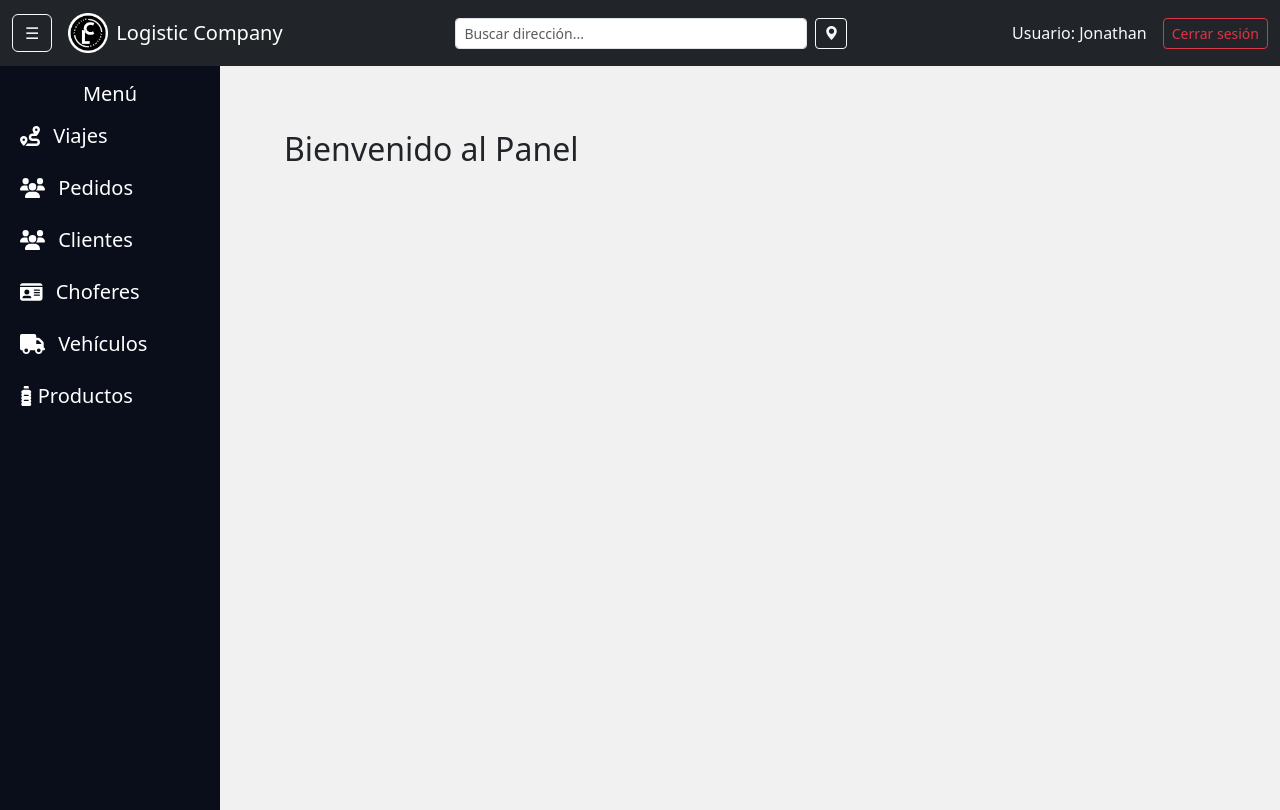
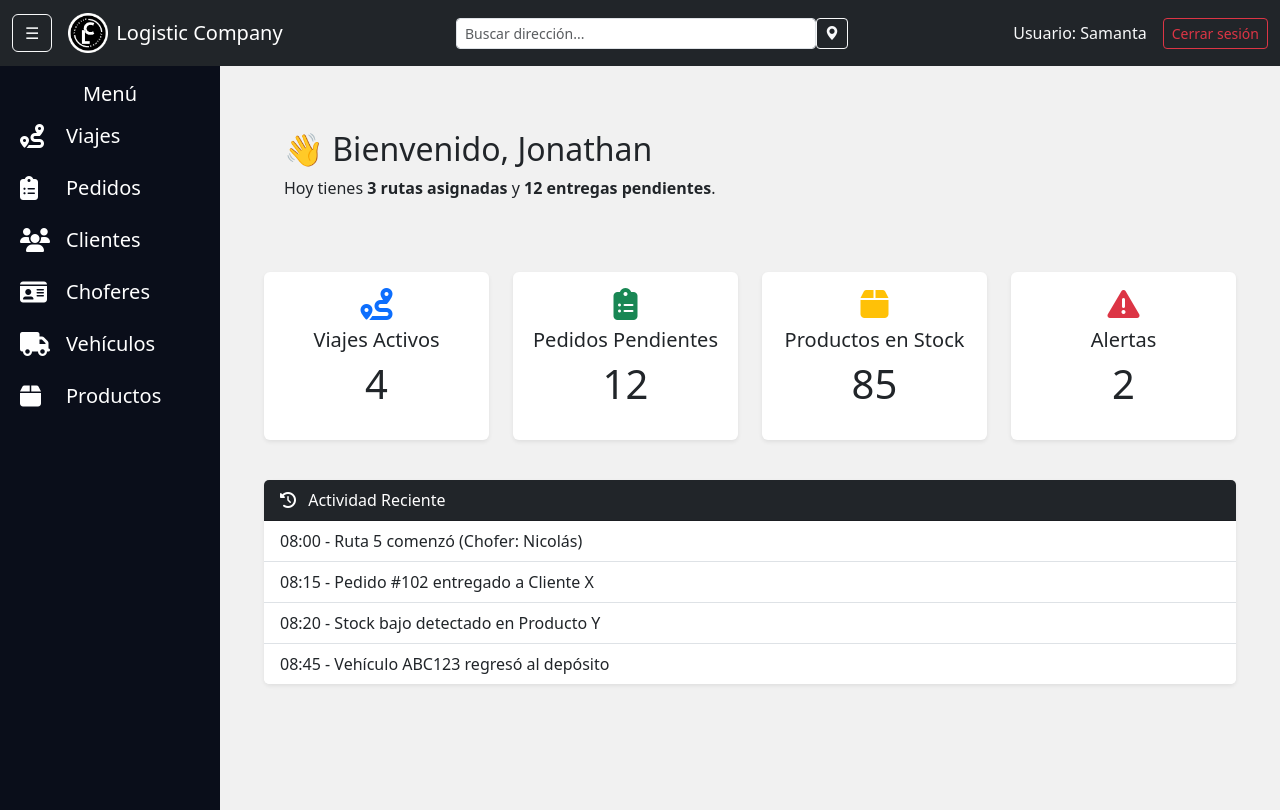
Before and after one commit to NicolasAgustinDev/proyectologistica, a PHP site: page /index.php in a window 1280 px wide. Run offline with PHP 8.4, Linux system fonts and the light colour scheme; a user stored in the database is signed in; some libraries are stand-ins or nearby versions.

Commit message:
Info en index (solo visual) + mapa en ventana flotante

```diff
--- a/ProyectoLogistica/estilo/styles.css
+++ b/ProyectoLogistica/estilo/styles.css
@@ -7,26 +7,6 @@ body, html {
     display: flex;
     height: calc(100vh - 56px); /* Altura de la ventana menos la navbar (56px por defecto en Bootstrap) */
 }
-
-
-.sidebar {
-    width: 220px;
-    background-color: #0a0e1a;
-    color: white;
-    padding-top: 1rem;
-}
-
-.sidebar a {
-    color: white;
-    text-decoration: none;
-    padding: 10px 20px;
-    display: block;
-}
-
-.sidebar a:hover {
-    background-color: #495057;
-}
-
 .main-content {
     flex: 1;
     display: flex;
@@ -43,6 +23,7 @@ body, html {
     flex: 1;
 }
 
+/* Sidebar base */
 .sidebar {
     width: 220px;
     background-color: #0a0e1a;
@@ -52,12 +33,35 @@ body, html {
     overflow: hidden;
 }
 
-.sidebar.collapsed {
-    width: 0;
-    padding: 0;
+/* Enlaces del sidebar */
+.sidebar a {
+    color: white;
+    text-decoration: none;
+    padding: 10px 20px;
+    display: flex;
+    align-items: center;
 }
 
-/* Responsive ajustes */
+.sidebar a i {
+    font-size: 1.5rem;
+    min-width: 30px; /* Para alinear los íconos */
+}
+
+/* Colapsado desktop */
+.sidebar.collapsed {
+    width: 60px;
+}
+
+.sidebar.collapsed .link-text {
+    display: none;
+}
+
+/* Hover */
+.sidebar a:hover {
+    background-color: #495057;
+}
+
+/* Responsive (mobile) */
 @media (max-width: 768px) {
     .wrapper {
         flex-direction: column;
@@ -65,21 +69,15 @@ body, html {
 
     .sidebar {
         position: absolute;
-        top: 56px; /* Altura del navbar */
+        top: 56px; /* altura navbar */
         left: 0;
         height: calc(100vh - 56px);
         z-index: 1050;
-        background-color: #0a0e1a;
-    }
-
-    .sidebar.collapsed {
         transform: translateX(-100%);
         transition: transform 0.3s ease;
-        width: 220px;
     }
 
     .sidebar:not(.collapsed) {
         transform: translateX(0);
-        transition: transform 0.3s ease;
     }
 }
--- a/ProyectoLogistica/index.php
+++ b/ProyectoLogistica/index.php
@@ -2,8 +2,68 @@
 <?php require_once "sectores/parte_superior.php" ?>
         <!-- Page Content -->
         <div class="content-area">
-            <h2>Bienvenido al Panel</h2>
+            <h2>👋 Bienvenido, Jonathan</h2>
+            <p>Hoy tienes <strong>3 rutas asignadas</strong> y <strong>12 entregas pendientes</strong>.</p>
+
         </div>
+        <div class="container mt-4">
+
+
+  <!-- MÉTRICAS -->
+  <div class="row text-center mb-4">
+    <div class="col-md-3 mb-3">
+      <div class="card shadow-sm border-0">
+        <div class="card-body">
+          <i class="fas fa-route fa-2x text-primary mb-2"></i>
+          <h5 class="card-title">Viajes Activos</h5>
+          <p class="display-6">4</p>
+        </div>
+      </div>
+    </div>
+    <div class="col-md-3 mb-3">
+      <div class="card shadow-sm border-0">
+        <div class="card-body">
+          <i class="fas fa-clipboard-list fa-2x text-success mb-2"></i>
+          <h5 class="card-title">Pedidos Pendientes</h5>
+          <p class="display-6">12</p>
+        </div>
+      </div>
+    </div>
+    <div class="col-md-3 mb-3">
+      <div class="card shadow-sm border-0">
+        <div class="card-body">
+          <i class="fas fa-box fa-2x text-warning mb-2"></i>
+          <h5 class="card-title">Productos en Stock</h5>
+          <p class="display-6">85</p>
+        </div>
+      </div>
+    </div>
+    <div class="col-md-3 mb-3">
+      <div class="card shadow-sm border-0">
+        <div class="card-body">
+          <i class="fas fa-exclamation-triangle fa-2x text-danger mb-2"></i>
+          <h5 class="card-title">Alertas</h5>
+          <p class="display-6">2</p>
+        </div>
+      </div>
+    </div>
+  </div>
+
+  <!-- ACTIVIDAD RECIENTE -->
+  <div class="card shadow-sm border-0">
+    <div class="card-header bg-dark text-white">
+      <i class="fas fa-history me-2"></i> Actividad Reciente
+    </div>
+    <ul class="list-group list-group-flush">
+      <li class="list-group-item">08:00 - Ruta 5 comenzó (Chofer: Nicolás)</li>
+      <li class="list-group-item">08:15 - Pedido #102 entregado a Cliente X</li>
+      <li class="list-group-item">08:20 - Stock bajo detectado en Producto Y</li>
+      <li class="list-group-item">08:45 - Vehículo ABC123 regresó al depósito</li>
+    </ul>
+  </div>
+
+</div>
+
     </div>
 </div>
 <!-- 1. jQuery primero -->
@@ -13,6 +73,5 @@
         <!-- Data tables -->
         <script src="//cdn.datatables.net/2.3.3/js/dataTables.min.js"></script>
         <!-- Fontawesome -->
-        <script src="https://use.fontawesome.com/releases/v6.3.0/js/all.js" crossorigin="anonymous"></script>
 
 <?php require_once "sectores/parte_inferior.php" ?>
--- a/ProyectoLogistica/sectores/parte_inferior.php
+++ b/ProyectoLogistica/sectores/parte_inferior.php
@@ -1,14 +1,46 @@
 
         <!--final del contenido -->
+        <script src="https://cdn.jsdelivr.net/npm/bootstrap@5.3.3/dist/js/bootstrap.bundle.min.js"></script>
 
         <script>
-    document.getElementById('toggleSidebar').addEventListener('click', function () {
-        document.querySelector('.sidebar').classList.toggle('collapsed');
-    });
+
+            const toggleBtn = document.getElementById('toggleSidebar');
+            const sidebar = document.querySelector('.sidebar');
+            const linkTexts = document.querySelectorAll('.sidebar .link-text');
+            toggleBtn.addEventListener('click', () => {
+                sidebar.classList.toggle('collapsed');
+                linkTexts.forEach(span => span.classList.toggle('d-none'));
+            });
+
+
+    const mapModal = document.getElementById('mapModal');
+
+mapModal.addEventListener('shown.bs.modal', function () {
+    const mapDiv = document.getElementById('map');
+
+    // Evita duplicar iframe
+    if (!mapDiv.querySelector('iframe')) {
+        const iframe = document.createElement('iframe');
+        iframe.src = 'https://www.google.com/maps/embed?pb=!1m18!1m12!1m3!1d3280.151703382456!2d-58.3831004!3d-34.8069437!2m3!1f0!2f0!3f0!3m2!1i1024!2i768!4f13.1!3m3!1m2!1s0x95bcc59ed2e3f4c1%3A0xf16a5c18eebcfc04!2sAlmirante%20Brown%2C%20Provincia%20de%20Buenos%20Aires!5e0!3m2!1ses!2sar!4v1627589099876!5m2!1ses!2sar';
+        iframe.width = '100%';
+        iframe.height = '400';
+        iframe.style.border = '0';
+        iframe.allowFullscreen = true;
+        iframe.loading = 'lazy';
+        iframe.referrerPolicy = 'no-referrer-when-downgrade';
+        mapDiv.appendChild(iframe);
+    }
+});
+
+// Limpia el iframe cuando el modal se cierra
+mapModal.addEventListener('hidden.bs.modal', function () {
+    const iframe = document.getElementById('map').querySelector('iframe');
+    if (iframe) iframe.remove();
+});
+
 
 
 </script>
-<script src="javaScript/mapa.js"></script>
 
 
     </body>
--- a/ProyectoLogistica/sectores/parte_superior.php
+++ b/ProyectoLogistica/sectores/parte_superior.php
@@ -22,6 +22,18 @@ $hay_planes_disponibles = false;
     <link href="https://cdn.jsdelivr.net/npm/bootstrap@5.3.3/dist/css/bootstrap.min.css" rel="stylesheet">
     <link rel="stylesheet" href="//cdn.datatables.net/2.3.3/css/dataTables.dataTables.min.css">
     <link rel="stylesheet" href="estilo/styles.css">
+    <link href="https://cdnjs.cloudflare.com/ajax/libs/font-awesome/6.4.0/css/all.min.css" rel="stylesheet">
+
+
+    <!-- Pone icono mas gruesos -->
+    <style>
+    /* Establece la altura del mapa */
+    #map {
+      width: 100%;
+      height: 400px;
+    }
+  </style>
+
 </head>
 <body>
     <nav class="navbar navbar-expand-lg navbar-dark bg-dark">
@@ -44,9 +56,9 @@ $hay_planes_disponibles = false;
             <div class="collapse navbar-collapse justify-content-center" id="navbarContent">
                 <!-- Buscador centrado -->
                 <form class="d-flex mx-auto my-2" role="search" style="max-width: 400px; width: 100%;">
-                    <input class="form-control form-control-sm me-2" type="search" placeholder="Buscar dirección..." aria-label="Buscar">
+                    <input class="form-control form-control-sm" type="search" placeholder="Buscar dirección..." aria-label="Buscar">
                     <!-- Botón del mapa (type=button evita enviar el form) -->
-                    <button type="button" class="btn btn-outline-light btn-sm me-2 d-lg-inline-block" id="btnMapa">
+                    <button type="button" class="btn btn-outline-light btn-sm me-2 d-lg-inline-block" data-bs-toggle="modal" data-bs-target="#mapModal">
                         <i class="bi bi-geo-alt-fill"></i>
                     </button>
                 </form>
@@ -54,25 +66,39 @@ $hay_planes_disponibles = false;
 
             <!-- Acciones del usuario -->
             <div class="d-flex align-items-center ms-auto">
-                <span class="text-light me-3">Usuario: Jonathan</span>
+                <span class="text-light me-3">Usuario: Samanta</span>
                 <a href="cerrar_sesion.php" class="btn btn-outline-danger btn-sm">Cerrar sesión</a>
             </div>
         </div>
     </nav>
-
+    <!-- Modal -->
+<div class="modal fade" id="mapModal" tabindex="-1" aria-labelledby="mapModalLabel" aria-hidden="true">
+  <div class="modal-dialog modal-lg modal-dialog-centered">
+    <div class="modal-content">
+      <div class="modal-header">
+        <h5 class="modal-title" id="mapModalLabel">Mapa de Almirante Brown</h5>
+        <button type="button" class="btn-close" data-bs-dismiss="modal" aria-label="Cerrar"></button>
+      </div>
+      <div class="modal-body">
+        <div id="map"></div>
+      </div>
+    </div>
+  </div>
+</div>
     <!-- Contenedor del mapa (afuera del form y navbar) -->
 
 
     <div class="wrapper">
         <!-- Sidebar -->
         <div class="sidebar">
-            <h5 class="text-center">Menú</h5>
-            <h5><a href="viajes.php"><i class="fas fa-route me-2"></i> Viajes</a></h5>
-            <h5><a href="pedidos.php"><i class="fas fa-users me-2"></i> Pedidos</a></h5>
-            <h5><a href="clientes.php"><i class="fas fa-users me-2"></i> Clientes</a></h5>
-            <h5><a href="choferes.php"><i class="fas fa-id-card me-2"></i> Choferes</a></h5>
-            <h5><a href="vehiculos.php"><i class="fas fa-truck me-2"></i> Vehículos</a></h5>
-            <h5><a href="productos.php"><i class="fa-solid fa-bottle-water"></i>  Productos</a></h5>
+             <h5 class="text-center">Menú</h5>
+            <h5><a href="viajes.php"><i class="fas fa-route me-3"></i><span class="link-text">Viajes</span></a></h5>
+            <h5><a href="pedidos.php"><i class="fas fa-clipboard-list me-3"></i><span class="link-text">Pedidos</span></a></h5>
+            <h5><a href="clientes.php"><i class="fas fa-users me-3"></i><span class="link-text">Clientes</span></a></h5>
+            <h5><a href="choferes.php"><i class="fas fa-id-card me-3"></i><span class="link-text">Choferes</span></a></h5>
+            <h5><a href="vehiculos.php"><i class="fas fa-truck me-3"></i><span class="link-text">Vehículos</span></a></h5>
+            <h5><a href="productos.php"><i class="fas fa-box me-3"></i><span class="link-text">Productos</span></a></h5>
+
             <!--<h5><a href="ejemplo.php"><i class="fas fa-tachometer-alt me-2"></i> Ejemplo</a></h5>-->
         </div>
 
```
